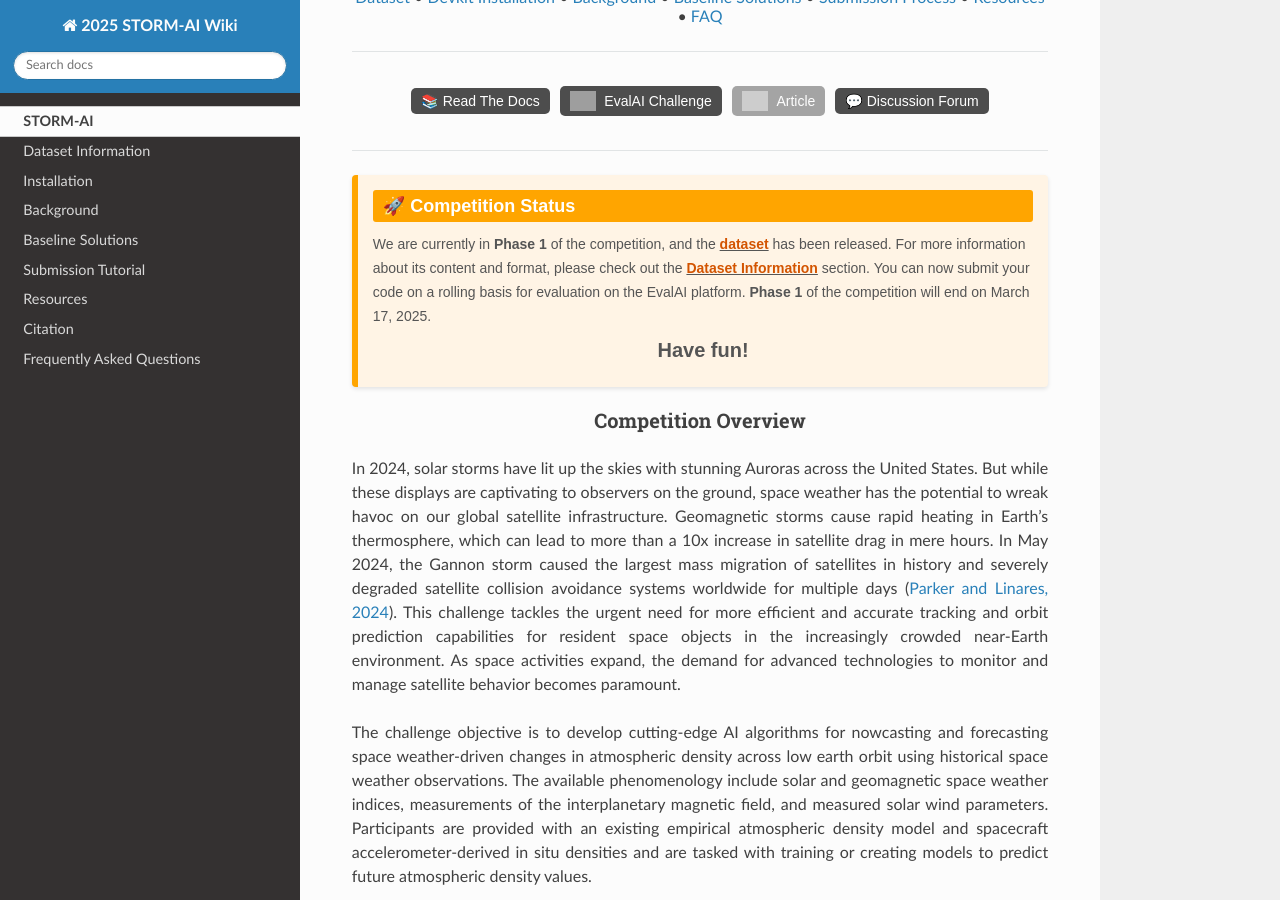
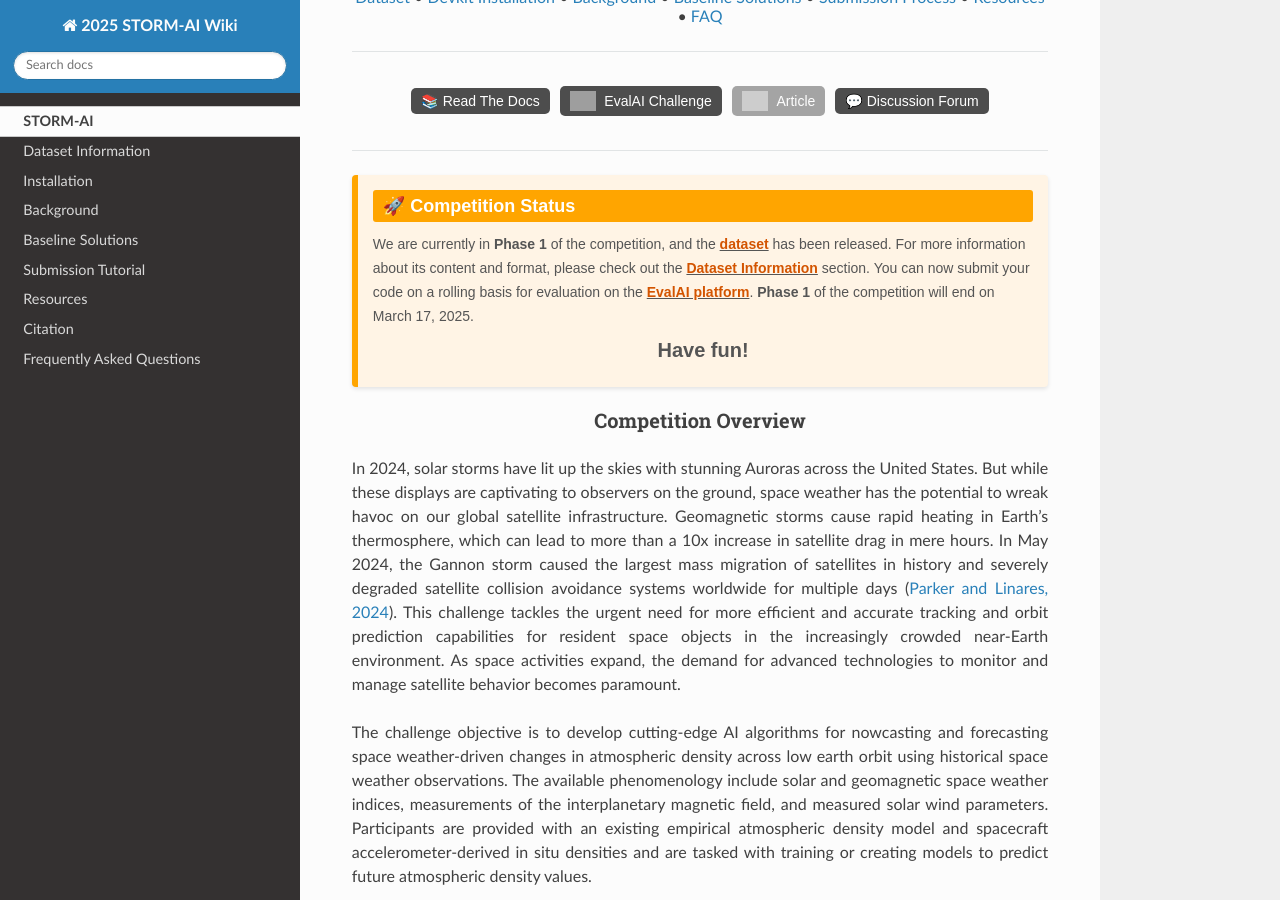
Before and after one commit to olgupila/STORM-AI-devkit-2025, a Sphinx documentation site: the page built from docs/README.md, in a window 1280 px wide and 900 px high, scrolled down 353 px. Built offline with Sphinx 7.4.7 and the Read the Docs theme 3.1.0, drawn with Linux system fonts in a browser that asks for light colours; pages that are not in the unit, such as notebooks, are missing from menus; grey boxes are pictures that could not be loaded.

Commit message:
update links in readme

```diff
--- a/docs/README.md
+++ b/docs/README.md
@@ -62,8 +62,8 @@
 <div style="display: flex; flex-direction: column; background-color: #fff4e5; border-left: 6px solid #ffa500; border-radius: 4px; padding: 15px; margin: 20px 0; box-shadow: 0 2px 4px rgba(0, 0, 0, 0.1); font-family: Arial, sans-serif;">
     <div style="font-size: 18px; font-weight: bold; color: #ffffff; background-color: #ffa500; display: inline-block; padding: 5px 10px; border-radius: 3px; margin-bottom: 10px;">🚀  Competition Status</div>
     <p style="font-size: 14px; margin: 0 0 10px; color: #555;">We are currently in <b>Phase 1</b> of the competition, and the <u><a href="
-    https://www.dropbox.com/scl/fo/nz1j92xpr6eet3fa5mx5i/ADMYs2zfr3dvxJ-FFd5dmM8?rlkey=tem27v1d2raf2nnlcq6cd49ev&st=f8fem2go&dl=0"
-    style="color: #d35400; text-decoration: none; font-weight: bold;">dataset</a></u> has been released. For more information about its content and format, please check out the <u><a href="https://2025-ai-challenge.readthedocs.io/en/latest/dataset.html#warmup-dataset" style="color: #d35400; text-decoration: none; font-weight: bold;">Dataset Information</a></u> section. You can now submit your code on a rolling basis for evaluation on the EvalAI platform. <b> Phase 1 </b> of the competition will end on March 17, 2025.</p>
+    https://www.dropbox.com/scl/fo/ilxkfy9yla0z2ea97tfqv/AB9lngJ2yHvf9t5h2oQXaDc?rlkey=iju8q5b1kxol78kbt0b9tcfz3&st=j7f0mcc3&dl=0"
+    style="color: #d35400; text-decoration: none; font-weight: bold;">dataset</a></u> has been released. For more information about its content and format, please check out the <u><a href="https://2025-ai-challenge.readthedocs.io/en/latest/dataset.html#dataset-information" style="color: #d35400; text-decoration: none; font-weight: bold;">Dataset Information</a></u> section. You can now submit your code on a rolling basis for evaluation on the <u><a href="https://eval.ai/web/challenges/challenge-page/2394/overview" style="color: #d35400; text-decoration: none; font-weight: bold;">EvalAI platform</a></u>. <b> Phase 1 </b> of the competition will end on March 17, 2025.</p>
     <p style="font-size: 20px; margin: 0 0 10px; color: #555; text-align:center"><b>Have fun!</b></p>
 </div>
 </div>
```
